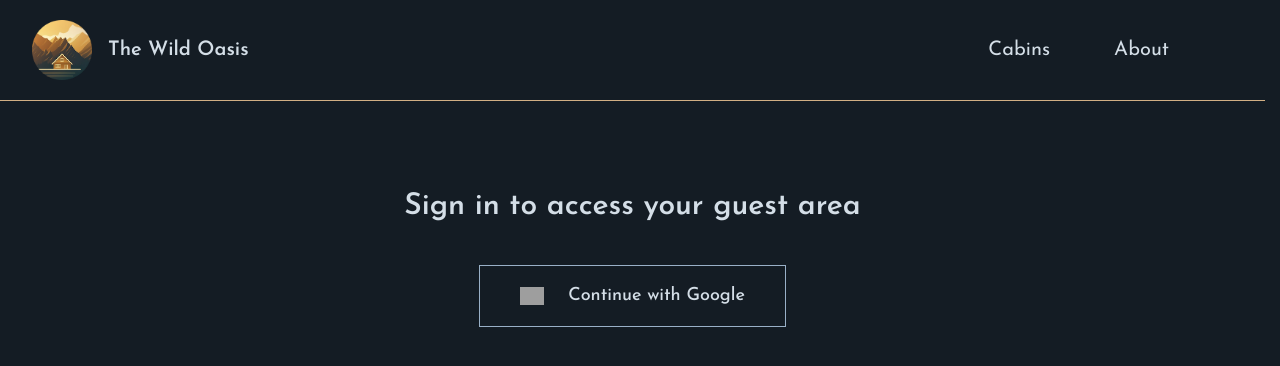
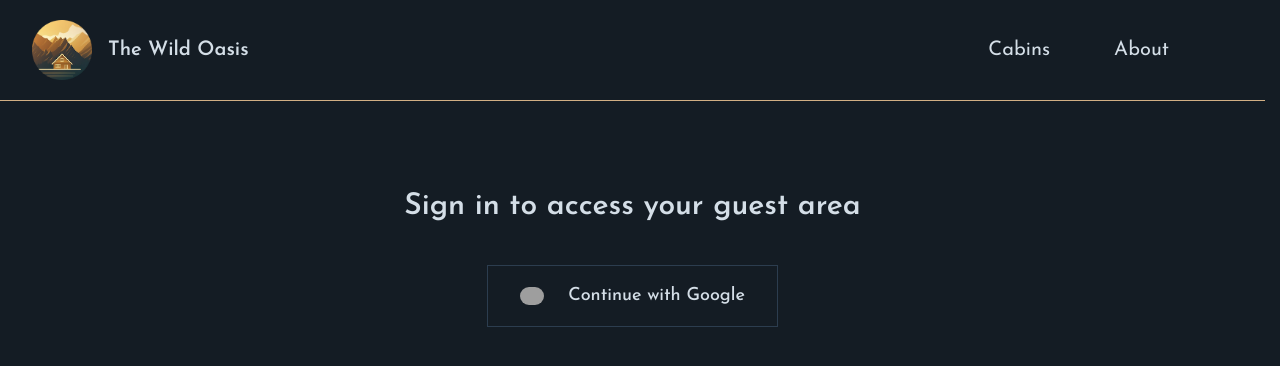
Before and after one commit to rishikesh-negi/wild-oasis-website, a Next.js app: page /login in a window 1280 px wide. Shown: the top 366 px of the page. Built offline with nearby package versions, Linux system fonts and the light colour scheme; no server answers; grey boxes are pictures that could not be loaded.

Commit message:
Wrap component in form for sign-in server action, and send post-login revisit path to the sign-in server action

```diff
--- a/app/_components/SignInButton.js
+++ b/app/_components/SignInButton.js
@@ -1,16 +1,20 @@
 import Image from "next/image";
+import { signInAction } from "../_lib/actions";
 
-function SignInButton() {
+function SignInButton({ redirectTo }) {
   return (
-    <button className="flex items-center gap-6 text-lg border border-primary-300 px-10 py-4 font-medium">
+    <form action={signInAction.bind(this, redirectTo)}>
+      <button className="flex items-center gap-6 text-lg cursor-pointer hover:bg-primary-800 hover:text-accent-400 hover:[&>img]:scale-120 transition-all duration-150 border border-primary-800 px-8 py-4 font-medium">
         <Image
           src="https://authjs.dev/img/providers/google.svg"
+          className="rounded-full antialiased"
           alt="Google logo"
           height="24"
           width="24"
         />
         <span>Continue with Google</span>
       </button>
+    </form>
   );
 }
 
```
Lines whose indentation alone changed are shown as unchanged.
